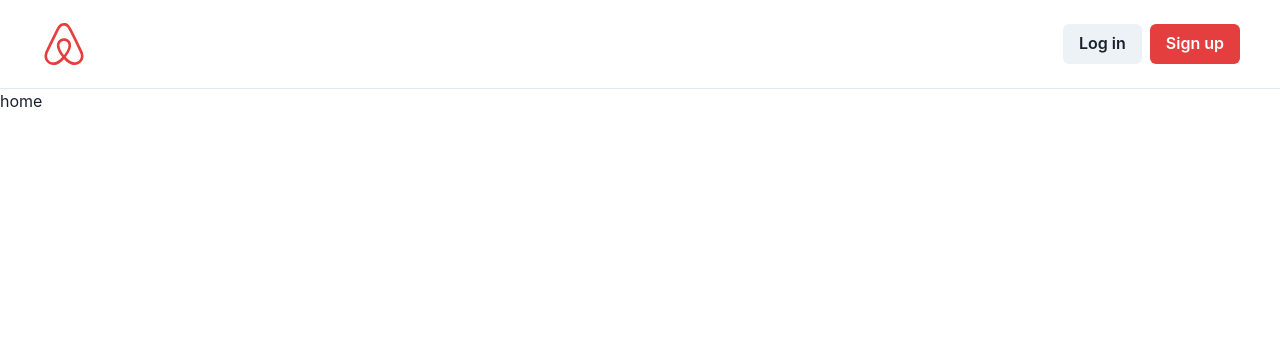
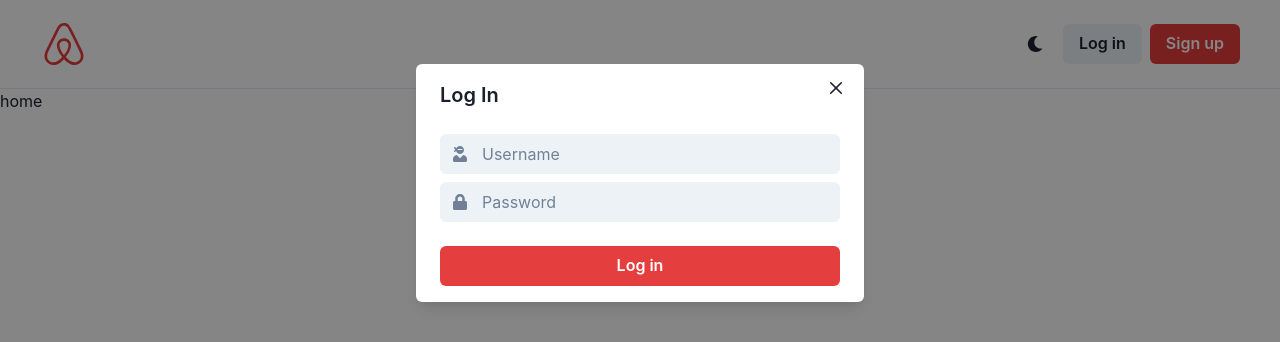
Before and after one commit to seungjinhan/react-airbnb-frontend, a React (Create React App) app: page / in a window 1280 px wide. Both pictures are taken after a click on the button "Log in". Shown: the top 342 px of the page. Built offline with nearby package versions, Linux system fonts and the light colour scheme.

Commit message:
login modal

```diff
--- a/src/components/Root.tsx
+++ b/src/components/Root.tsx
@@ -1,7 +1,31 @@
-import { Box, Button, HStack } from "@chakra-ui/react";
+import {
+  Box,
+  Button,
+  HStack,
+  IconButton,
+  Input,
+  InputGroup,
+  InputLeftElement,
+  Modal,
+  ModalBody,
+  ModalCloseButton,
+  ModalContent,
+  ModalFooter,
+  ModalHeader,
+  ModalOverlay,
+  useDisclosure,
+  VStack,
+} from "@chakra-ui/react";
 import { Outlet } from "react-router-dom";
-import { FaAirbnb } from "react-icons/fa";
+import {
+  FaAirbnb,
+  FaLock,
+  FaMoon,
+  FaPassport,
+  FaUserNinja,
+} from "react-icons/fa";
 export default function Root() {
+  const { isOpen, onClose, onOpen } = useDisclosure();
   return (
     <Box>
       <HStack
@@ -14,9 +38,50 @@
           <FaAirbnb size={48} />
         </Box>
         <HStack spacing={2}>
-          <Button>Log in</Button>
+          <IconButton
+            variant={"Ghost"}
+            aria-label='Toggle dark mode'
+            icon={<FaMoon />}
+          />
+          <Button onClick={onOpen}>Log in</Button>
           <Button colorScheme='red'>Sign up</Button>
         </HStack>
+        <Modal isOpen={isOpen} onClose={onClose}>
+          <ModalOverlay />
+          <ModalContent>
+            <ModalHeader>Log In</ModalHeader>
+            <ModalCloseButton />
+            <ModalBody>
+              <VStack>
+                <InputGroup>
+                  <InputLeftElement
+                    children={
+                      <Box color={"gray.500"}>
+                        <FaUserNinja />
+                      </Box>
+                    }
+                  />
+                  <Input placeholder='Username' variant={"filled"} />
+                </InputGroup>
+                <InputGroup>
+                  <InputLeftElement
+                    children={
+                      <Box color={"gray.500"}>
+                        <FaLock />
+                      </Box>
+                    }
+                  />
+                  <Input placeholder='Password' variant={"filled"} />
+                </InputGroup>
+              </VStack>
+            </ModalBody>
+            <ModalFooter>
+              <Button w='100%' colorScheme='red'>
+                Log in
+              </Button>
+            </ModalFooter>
+          </ModalContent>
+        </Modal>
       </HStack>
       <Outlet />
     </Box>
```
